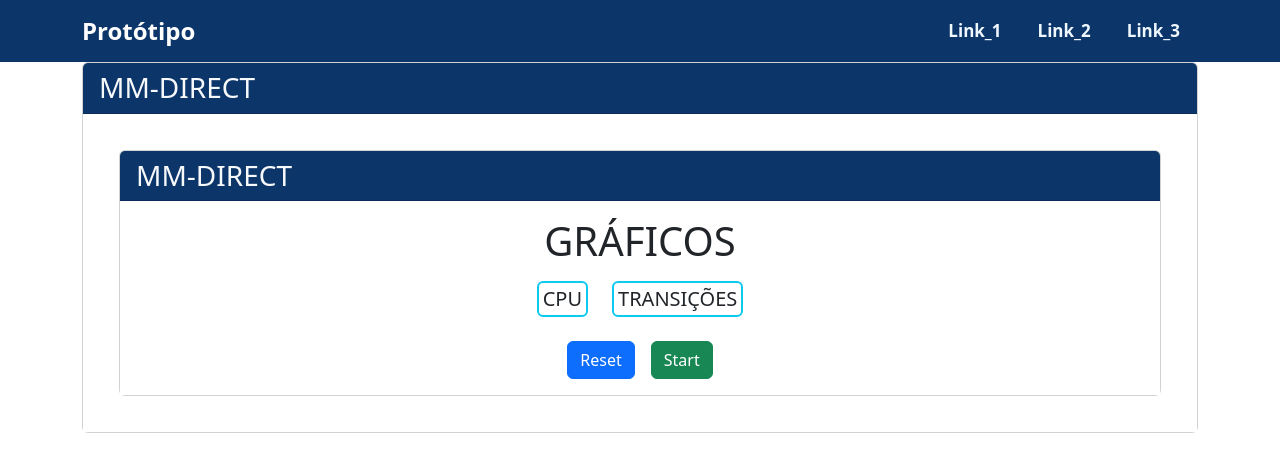
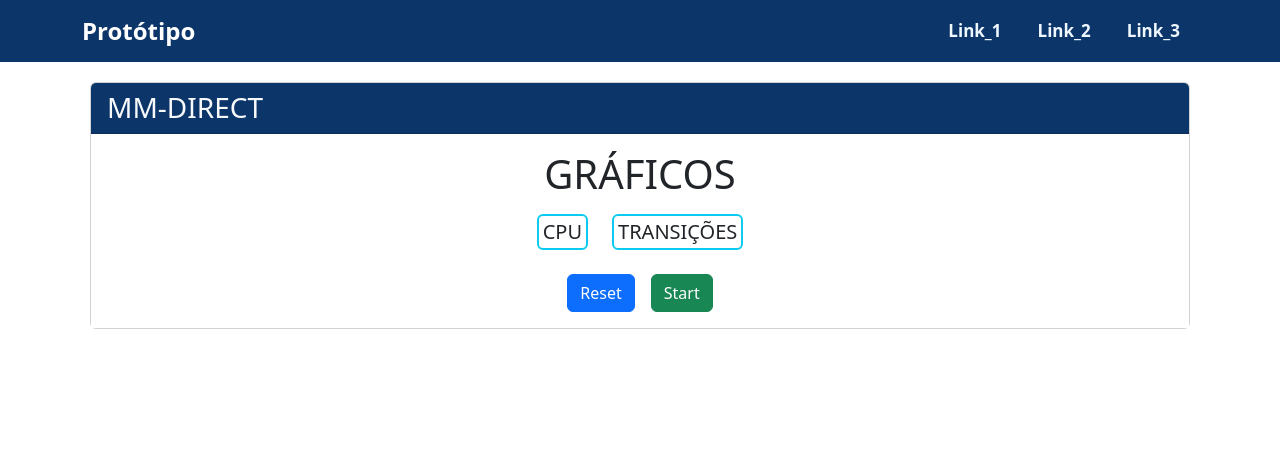
Before and after one commit to ManoelRochadev/chart-2, a React (Vite) app in the folder web/: page / in a window 1280 px wide. Shown: the top 472 px of the page. Built offline with nearby package versions, Linux system fonts and the light colour scheme.

Commit message:
seleção de parametros por feature

```diff
--- a/web/src/App.tsx
+++ b/web/src/App.tsx
@@ -5,77 +5,97 @@ import TransferChart from "./componentes/TransferChart";
 import FormController from "./componentes/FormController";
 import CpuChart from "./componentes/CpuChart";
 
-
-
 const App = () => {
-
     const [generateArquive, setGenerateArquive] = useState<boolean>(false);
     const [loadingServer, setLoadingServer] = useState<boolean>(false);
-  const [generateArquiveMonitoring, setGenerateArquiveMonitoring] = useState<boolean>(false);
+    const [generateArquiveMonitoring, setGenerateArquiveMonitoring] =
+        useState<boolean>(false);
 
-  const initializeServer = () => {
+    const delay = (time: number) => {
+        return new Promise<void>((resolve) => setTimeout(resolve, time));
+    };
+
+    const initializeServer = (params: Array<string>) => {
         console.log("Iniciando servidor");
+
         setLoadingServer(true);
-    const ws = new WebSocket('ws://localhost:3333/start');
+
+        const url: string =
+            params.includes("graph-cpu") && params.includes("graph-transf")
+                ? "teste_start"
+                : params.includes("graph-cpu")
+                ? "teste_cpu"
+                : "teste_data";
+
+        const ws = new WebSocket(`ws://localhost:3333/${url}`);
 
         ws.onmessage = (event) => {
-      console.log(event.data);
-      if (event.data === "Generating information database commands") {
+            if ((event.data === "Generating information database commands") && !generateArquive) {
                     console.log("Server started");
                     setLoadingServer(false);
                     setGenerateArquive(true);
             }
 
-      if (event.data === "Generating system monitoring") {
+            if ((event.data === "Generating system monitoring") && !generateArquiveMonitoring) {
                     console.log("Server started");
                     setLoadingServer(false);
-        const interval = setInterval(() => {
                     setGenerateArquiveMonitoring(true);
-        }, 1000);
-
-        return () => clearInterval(interval);
             }
         };
+    };
+
+    const reload = () => {
+        setLoadingServer(true);
+
+        delay(1000).then(() => {
+            setLoadingServer(false);
+            setGenerateArquive(false);
+            setGenerateArquiveMonitoring(false);
+        });
     };
 
     if (loadingServer) {
         return (
             <div className="div">
                 <NavBar />
-        <div className="loading">
-          Iniciando servidor...
+                <div className="loading">Carregando...</div>
             </div>
-      </div>
-    )
+        );
     }
 
     return (
         <div>
             <NavBar />
-      {
-        !generateArquive && <div className="button-container">
-          <div className="container">
-            <div className="card">
-              <h3 className="card-header text-light">MM-DIRECT</h3>
-              <div className="card-body">
+            {!generateArquive && !generateArquiveMonitoring && (
                 <FormController initServer={initializeServer} />
+            )}
+
+            {generateArquive && (
+                <div>
+                    <TransferChart />
+                </div>
+            )}
+            {generateArquiveMonitoring && (
+                <div>
+                    <CpuChart />
+                </div>
+            )}
+
+            {(generateArquive || generateArquiveMonitoring) && (
+                <div className="container reload-button">
+                    <div className="row justify-content-center">
+                        <div className="col-auto">
+                            <button
+                                className="btn btn-primary"
+                                onClick={reload}
+                            >
+                                Return
+                            </button>
                         </div>
                     </div>
                 </div>
+            )}
         </div>
-      }
-      {
-        generateArquive && <div>
-          <TransferChart />
-        </div>
-      }
-      {
-        generateArquiveMonitoring && <div>
-          <CpuChart />
-        </div>
-      }
-    </div >
-
     );
 };
 
--- a/web/src/componentes/CpuOptions.tsx
+++ b/web/src/componentes/CpuOptions.tsx
@@ -62,4 +62,10 @@ const CpuOptions = () => {
     );
 };
 
+// systemMonitoring = "OFF",
+// stopSystemMonitoringEndBenchmark = "ON",
+// systemMonitoringCsvFilename = "system_monitoring/system_monitoring.csv",
+// systemMonitoringTimeInterval = 10,
+// overwriteSystemMonitoring = "ON"
+
 export default CpuOptions;
--- a/web/src/componentes/FormController.tsx
+++ b/web/src/componentes/FormController.tsx
@@ -99,4 +99,8 @@ const FormController = ({ initServer }: FormProp) => {
         </div>
     );
 };
+
+// redisHostname = "127.0.0.1",
+// redisPort = 6379,
+
 export default FormController;
--- a/web/src/componentes/TrasferOptions.tsx
+++ b/web/src/componentes/TrasferOptions.tsx
@@ -63,4 +63,7 @@ const TransferOptions = () => {
     );
 };
 
+// generateExecutedCommandsCsv = "OFF",
+// executedCommandsCsvFilename = "datasets/datasets.csv",
+
 export default TransferOptions;
```
Lines whose indentation alone changed are shown as unchanged.
